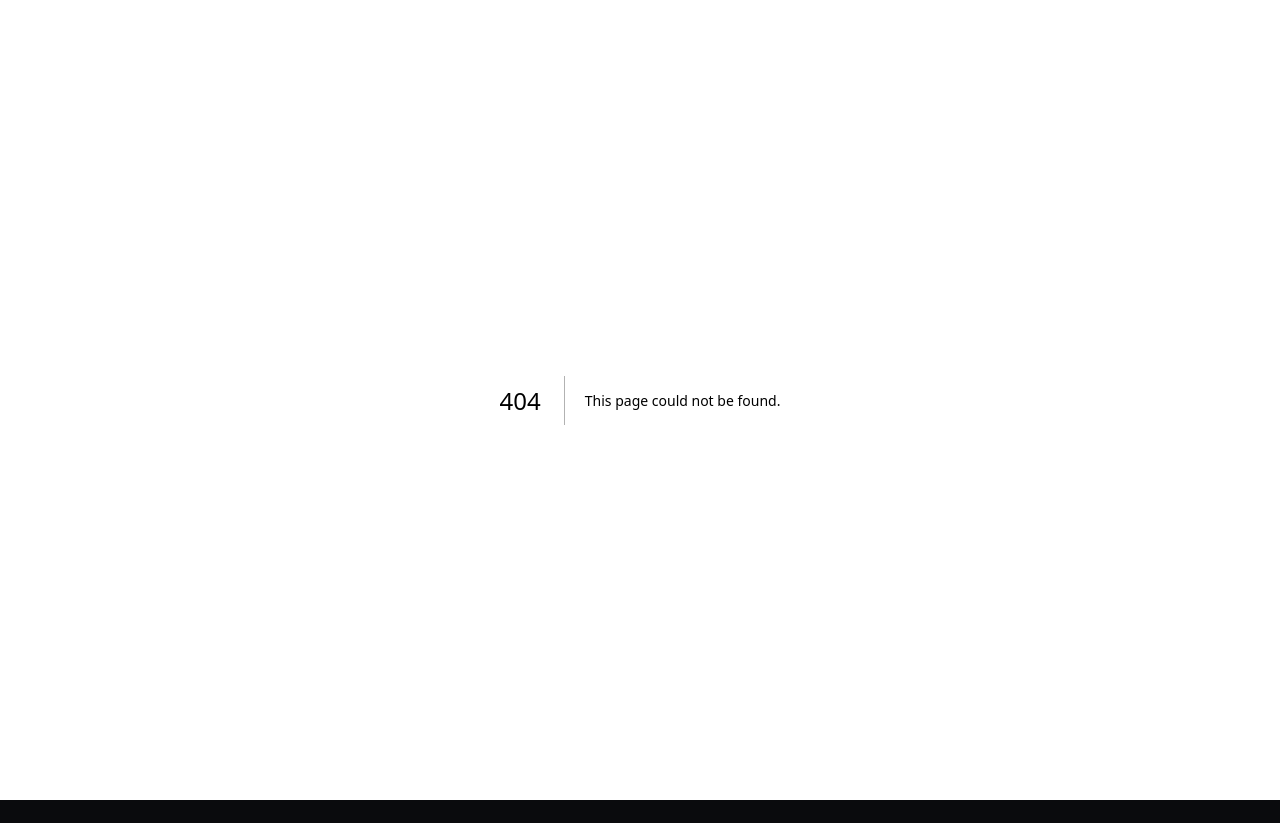
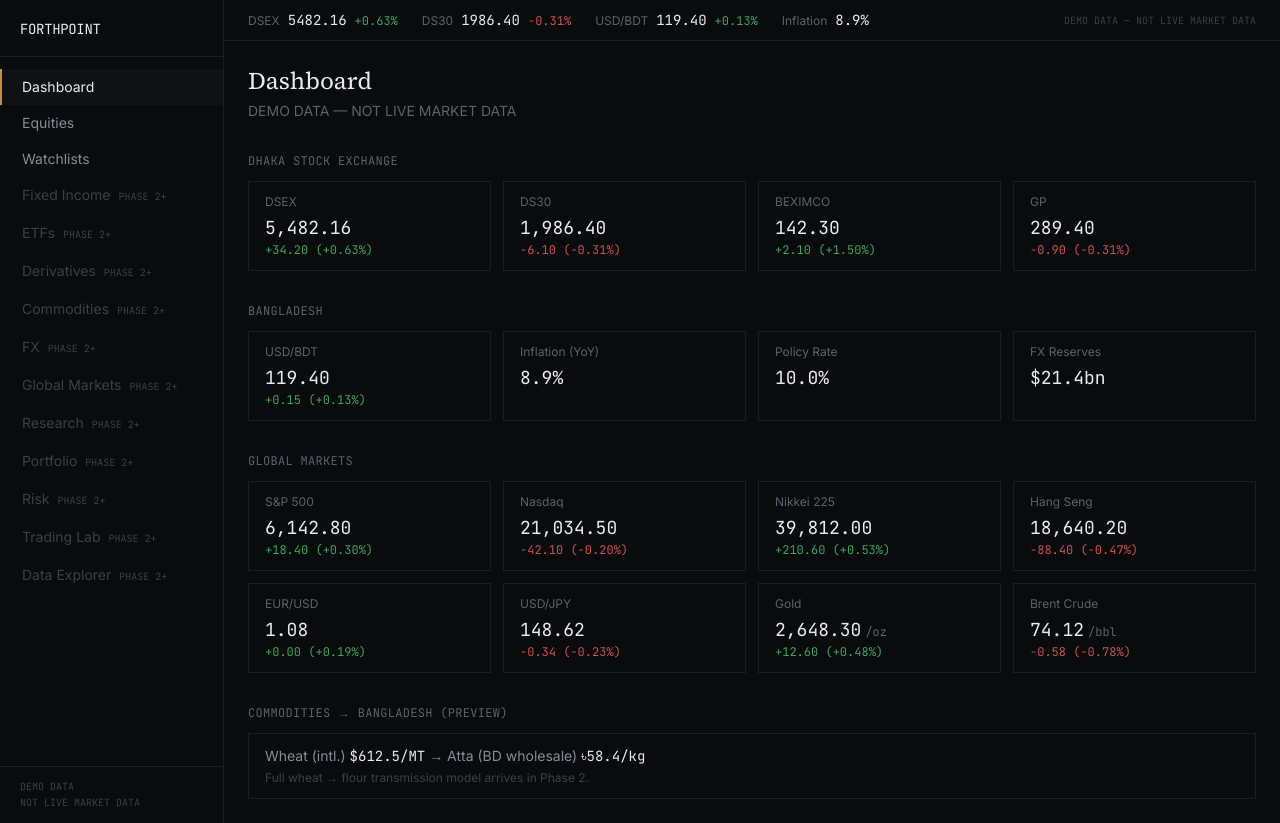
Before and after one commit to forthpoint-hub/forthpoint-terminal-v1, a Next.js app: page /terminal in a window 1280 px wide. Before the commit this address had no page. Before the commit the page ends 800 px from the top, so only its background shows below. Built offline with nearby package versions, Linux system fonts and the light colour scheme.

Commit message:
Create page.tsx

```diff
--- /dev/null
+++ b/app/terminal/page.tsx
@@ -0,0 +1,68 @@
+import MarketCard from "@/components/market/MarketCard";
+import { dseIndices, globalMarkets, bdMacro, commoditySnapshot } from "@/data/demo/markets";
+import { dseQuotes } from "@/data/demo/equities";
+import { DATA_SOURCE_LABEL } from "@/types/instrument";
+
+export default function DashboardPage() {
+  return (
+    <div className="p-6 space-y-8">
+      <div>
+        <h1 className="font-serif text-2xl text-base-100 mb-1">Dashboard</h1>
+        <p className="text-sm text-base-500">{DATA_SOURCE_LABEL}</p>
+      </div>
+
+      <section>
+        <h2 className="text-xs font-mono uppercase tracking-wide text-base-500 mb-3">Dhaka Stock Exchange</h2>
+        <div className="grid grid-cols-2 sm:grid-cols-4 gap-3">
+          <MarketCard label="DSEX" quote={dseIndices.DSEX} />
+          <MarketCard label="DS30" quote={dseIndices.DS30} />
+          <MarketCard label="BEXIMCO" quote={dseQuotes.BEXIMCO} href="/terminal/equities/BEXIMCO" />
+          <MarketCard label="GP" quote={dseQuotes.GP} href="/terminal/equities/GP" />
+        </div>
+      </section>
+
+      <section>
+        <h2 className="text-xs font-mono uppercase tracking-wide text-base-500 mb-3">Bangladesh</h2>
+        <div className="grid grid-cols-2 sm:grid-cols-4 gap-3">
+          <MarketCard label="USD/BDT" quote={bdMacro.usdBdt} />
+          <div className="border border-base-800 px-4 py-3">
+            <div className="text-xs text-base-500 mb-1">Inflation (YoY)</div>
+            <div className="font-mono text-lg mono-tab text-base-100">{bdMacro.inflationPct.toFixed(1)}%</div>
+          </div>
+          <div className="border border-base-800 px-4 py-3">
+            <div className="text-xs text-base-500 mb-1">Policy Rate</div>
+            <div className="font-mono text-lg mono-tab text-base-100">{bdMacro.policyRatePct.toFixed(1)}%</div>
+          </div>
+          <div className="border border-base-800 px-4 py-3">
+            <div className="text-xs text-base-500 mb-1">FX Reserves</div>
+            <div className="font-mono text-lg mono-tab text-base-100">${bdMacro.fxReservesUsdBn.toFixed(1)}bn</div>
+          </div>
+        </div>
+      </section>
+
+      <section>
+        <h2 className="text-xs font-mono uppercase tracking-wide text-base-500 mb-3">Global Markets</h2>
+        <div className="grid grid-cols-2 sm:grid-cols-4 gap-3">
+          <MarketCard label="S&P 500" quote={globalMarkets.SPX} />
+          <MarketCard label="Nasdaq" quote={globalMarkets.NDX} />
+          <MarketCard label="Nikkei 225" quote={globalMarkets.N225} />
+          <MarketCard label="Hang Seng" quote={globalMarkets.HSI} />
+          <MarketCard label="EUR/USD" quote={globalMarkets.EURUSD} />
+          <MarketCard label="USD/JPY" quote={globalMarkets.USDJPY} />
+          <MarketCard label="Gold" quote={globalMarkets.XAU} unit="/oz" />
+          <MarketCard label="Brent Crude" quote={globalMarkets.BRENT} unit="/bbl" />
+        </div>
+      </section>
+
+      <section>
+        <h2 className="text-xs font-mono uppercase tracking-wide text-base-500 mb-3">Commodities → Bangladesh (preview)</h2>
+        <div className="border border-base-800 px-4 py-3 text-sm text-base-400">
+          Wheat (intl.){" "}
+          <span className="text-base-100 font-mono">${commoditySnapshot.wheat.last}/MT</span> → Atta (BD wholesale){" "}
+          <span className="text-base-100 font-mono">৳{commoditySnapshot.atta.last}/kg</span>
+          <div className="text-xs text-base-600 mt-1">Full wheat → flour transmission model arrives in Phase 2.</div>
+        </div>
+      </section>
+    </div>
+  );
+}
```
